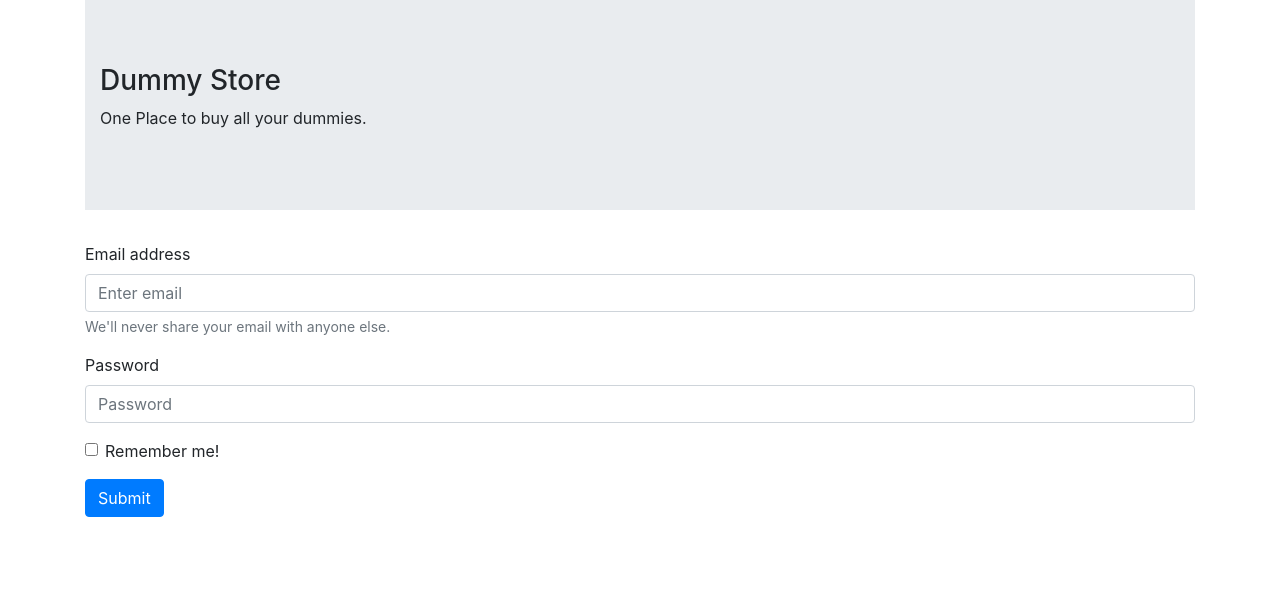
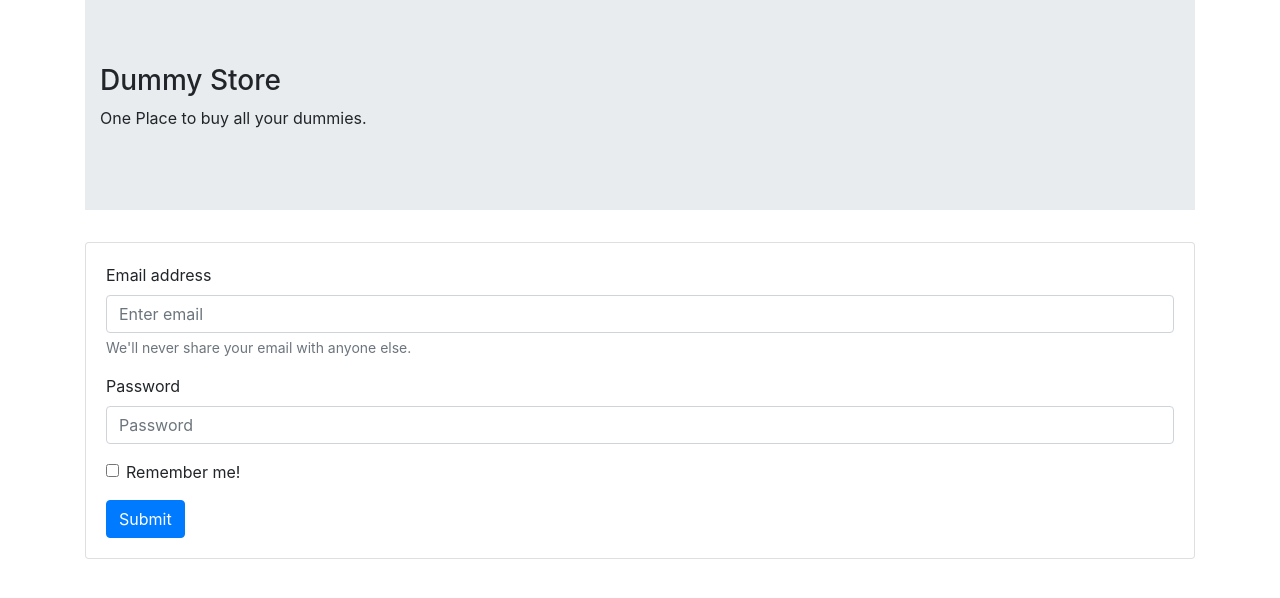
Before and after one commit to Kuldeep-Kumar-Sharma/typescript-react-e-commerce-website, a React (Create React App) app: page /login in a window 1280 px wide. Shown: the top 598 px of the page. Built offline with nearby package versions, Linux system fonts and the light colour scheme.

Commit message:
updated the code of Login

```diff
--- a/src/pages/User/Login/Login.tsx
+++ b/src/pages/User/Login/Login.tsx
@@ -1,6 +1,5 @@
 import React from "react";
-import Gallery from "../../../pages/Products/Gallery/Gallery";
-import { Container, Form, Button, Jumbotron } from "react-bootstrap";
+import { Container, Form, Button, Jumbotron, Card } from "react-bootstrap";
 
 const Login = () => {
   return (
@@ -11,6 +10,8 @@ const Login = () => {
           <p>One Place to buy all your dummies.</p>
         </Container>
       </Jumbotron>
+      <Card>
+        <Card.Body>
           <Form>
             <Form.Group controlId="formBasicEmail">
               <Form.Label>Email address</Form.Label>
@@ -31,6 +32,8 @@ const Login = () => {
               Submit
             </Button>
           </Form>
+        </Card.Body>
+      </Card>
     </Container>
   );
 };
```
Also changed, not shown: src/pages/Products/ProductCard/ProductCard.tsx (+0 -17 lines). Lines whose indentation alone changed are shown as unchanged.
